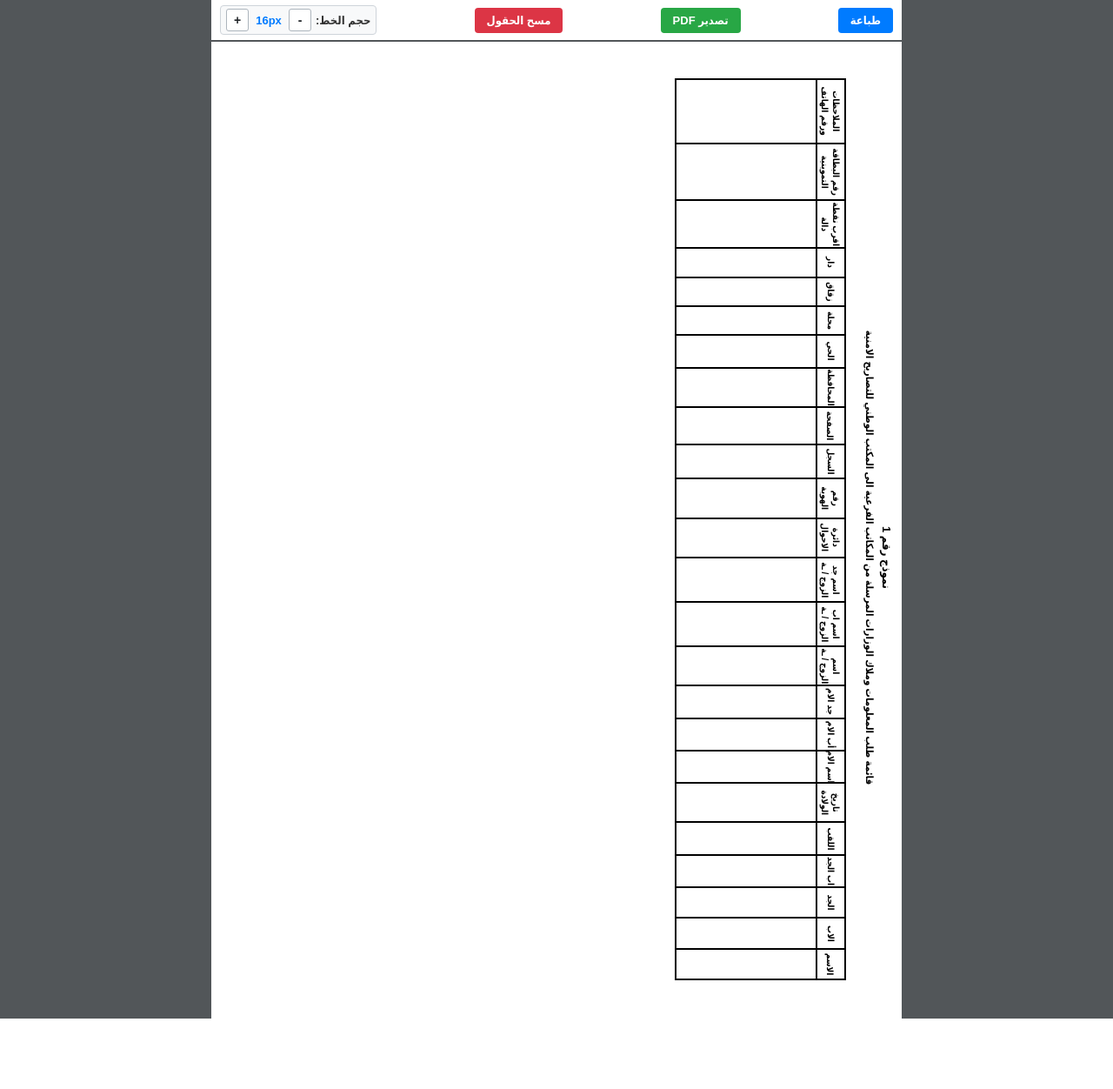
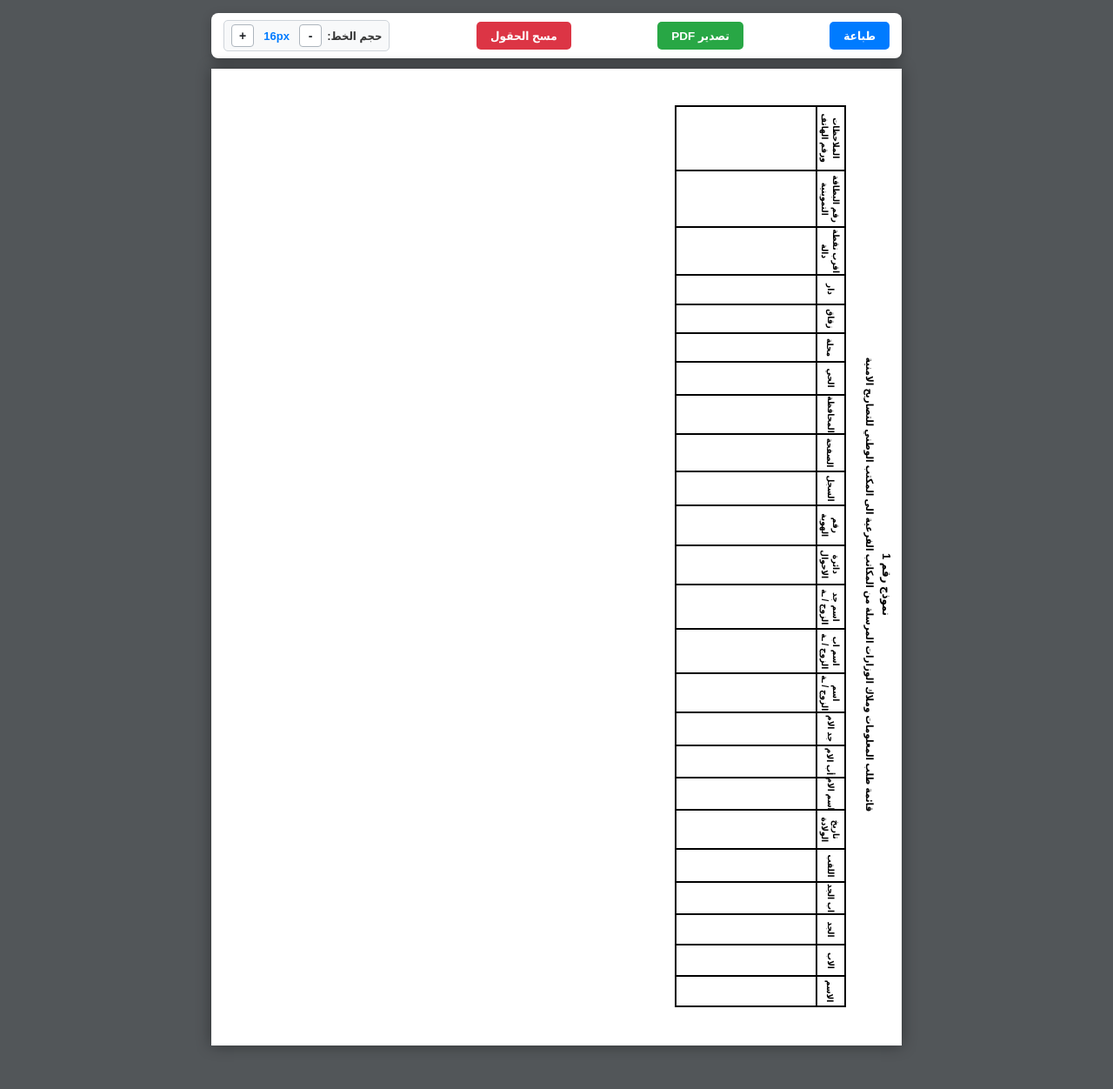
Before and after one commit to tasmg1/server, a FastAPI app: page / in a window 1280 px wide. Shown: the whole page at 87% size. Before the commit the page ends 1171 px from the top, so only its background shows below. Run offline with FastAPI, Linux system fonts and the light colour scheme; some libraries are stand-ins or nearby versions.

Commit message:
Update index.html

```diff
--- a/templates/index.html
+++ b/templates/index.html
@@ -2,8 +2,11 @@
 <html lang="ar" dir="rtl">
 <head>
     <meta charset="UTF-8">
-    <meta name="viewport" content="width=794, user-scalable=yes">
+    <!-- تفعيل التحريك والتكبير الطبيعي الحر لجميع الهواتف -->
+    <meta name="viewport" content="width=device-width, initial-scale=1.0, minimum-scale=0.2, maximum-scale=5.0, user-scalable=yes">
     <title>نموذج رقم 1</title>
+
+    <!-- مكتبات المعالجة وتوليد PDF -->
     <script src="https://cdnjs.cloudflare.com/ajax/libs/html2canvas/1.4.1/html2canvas.min.js"></script>
     <script src="https://cdnjs.cloudflare.com/ajax/libs/jspdf/2.5.1/jspdf.umd.min.js"></script>
 
@@ -31,61 +34,88 @@
 
         html, body {
             background-color: #525659;
-            margin: 0 auto;
+            margin: 0;
             padding: 0;
-            width: 794px;
+            width: 100%;
+            min-height: 100vh;
+            /* تمكين التمرير والتكبير الحر بسلاسة على كافة الأجهزة */
+            overflow-x: auto;
+            overflow-y: auto;
+            -webkit-overflow-scrolling: touch;
+            touch-action: auto;
         }
 
-        .main-container {
-            width: 794px;
+        /* حاوية مرنة تسمح بالحركة الأفقية والعمودية دون تجمد */
+        .viewport-scroll-container {
+            display: flex;
+            flex-direction: column;
+            align-items: center;
+            min-width: 100%;
+            width: max-content;
+            padding: 15px 20px 50px 20px;
             margin: 0 auto;
-            padding: 0;
-            background-color: #ffffff;
         }
 
+        .paper-and-controls-wrapper {
+            width: 210mm;
+            display: flex;
+            flex-direction: column;
+            align-items: center;
+        }
+
+        /* شريط التحكم */
         .controls {
-            width: 794px;
-            margin: 0;
+            width: 100%;
+            margin-bottom: 12px;
             display: flex;
             align-items: center;
             justify-content: space-between;
-            gap: 6px;
+            gap: 8px;
             background: #ffffff;
-            padding: 6px 10px;
-            border-bottom: 2px solid #525659;
+            padding: 8px 14px;
+            border-radius: 8px;
+            box-shadow: 0 4px 12px rgba(0,0,0,0.25);
+            flex-wrap: nowrap;
         }
 
         .btn-action {
             color: #ffffff;
             border: none;
-            padding: 7px 14px;
-            font-size: 13px;
+            padding: 8px 16px;
+            font-size: 13.5px;
             font-weight: bold;
-            border-radius: 4px;
+            border-radius: 5px;
             cursor: pointer;
             outline: none;
-            transition: opacity 0.15s ease;
+            transition: opacity 0.15s ease, transform 0.1s ease;
             white-space: nowrap;
         }
 
         .btn-action:active {
-            opacity: 0.75;
+            transform: scale(0.96);
+            opacity: 0.8;
         }
 
         .btn-print { background-color: #007bff; }
         .btn-pdf { background-color: #28a745; }
         .btn-clear { background-color: #dc3545; }
 
+        @media (hover: hover) and (pointer: fine) {
+            .btn-print:hover { background-color: #0056b3; }
+            .btn-pdf:hover { background-color: #218838; }
+            .btn-clear:hover { background-color: #c82333; }
+        }
+
         .control-group {
             display: flex;
             align-items: center;
-            gap: 5px;
+            gap: 6px;
             font-size: 13px;
             font-weight: bold;
             color: #333333;
             background: #f8f9fa;
-            padding: 3px 6px;
-            border-radius: 4px;
+            padding: 4px 8px;
+            border-radius: 5px;
             border: 1px solid #ced4da;
             white-space: nowrap;
         }
@@ -98,31 +128,39 @@
             height: 26px;
             font-size: 14px;
             font-weight: bold;
-            border-radius: 3px;
+            border-radius: 4px;
             cursor: pointer;
             display: flex;
             align-items: center;
             justify-content: center;
+            outline: none;
         }
 
         .val-display {
-            min-width: 36px;
+            min-width: 40px;
             text-align: center;
             font-size: 13px;
             font-weight: 800;
             color: #007bff;
         }
 
+        /* ورقة A4 بمقاساتها الطبيعية */
         .a4-page {
-            width: 794px;
-            height: 1123px;
+            width: 210mm;
+            height: 297mm;
+            min-width: 210mm;
+            min-height: 297mm;
+            max-height: 297mm;
             background: #ffffff;
             position: relative;
             margin: 0;
             padding: 0;
             overflow: hidden;
+            box-shadow: 0 0 16px rgba(0,0,0,0.4);
+            flex-shrink: 0;
         }
 
+        /* النص الجانبي في أقصى اليمين */
         .side-title-wrapper {
             position: absolute;
             top: var(--title-top);
@@ -161,6 +199,7 @@
             color: #000000;
         }
 
+        /* جدول الحقول */
         .table-container {
             position: absolute;
             top: var(--table-top);
@@ -252,6 +291,7 @@
             overflow: hidden;
         }
 
+        /* ضبط إعدادات الطباعة الدقيقة A4 */
         @page {
             size: A4 portrait;
             margin: 0 !important;
@@ -267,30 +307,26 @@
                 padding: 0 !important;
                 background: #ffffff !important;
                 overflow: hidden !important;
-                -webkit-print-color-adjust: exact !important;
-                print-color-adjust: exact !important;
             }
 
             .controls {
                 display: none !important;
             }
 
-            .main-container {
+            .viewport-scroll-container,
+            .paper-and-controls-wrapper {
                 width: 210mm !important;
-                height: 297mm !important;
+                padding: 0 !important;
                 margin: 0 !important;
-                padding: 0 !important;
-                background: #ffffff !important;
+                display: block !important;
             }
 
             .a4-page {
-                margin: 0 !important;
                 width: 210mm !important;
                 height: 297mm !important;
                 min-height: 297mm !important;
                 max-height: 297mm !important;
                 box-shadow: none !important;
-                border: none !important;
                 position: relative !important;
                 overflow: hidden !important;
                 page-break-before: avoid !important;
@@ -321,7 +357,6 @@
                 background: transparent !important;
                 color: #000000 !important;
                 font-size: var(--input-font-size) !important;
-                box-shadow: none !important;
                 -webkit-appearance: none !important;
                 appearance: none !important;
             }
@@ -330,7 +365,10 @@
 </head>
 <body>
 
-    <div class="main-container">
+    <div class="viewport-scroll-container">
+        <div class="paper-and-controls-wrapper">
+
+            <!-- شريط التحكم فوق الورقة -->
             <div class="controls">
                 <button type="button" class="btn-action btn-print" id="printBtn">طباعة</button>
                 <button type="button" class="btn-action btn-pdf" id="pdfBtn">تصدير PDF</button>
@@ -344,7 +382,9 @@
                 </div>
             </div>
 
+            <!-- ورقة A4 -->
             <div class="a4-page" id="printableArea">
+                <!-- 1. النص الجانبي في أقصى اليمين -->
                 <div class="side-title-wrapper">
                     <div class="vertical-title">
                         <div class="title-head">نموذج رقم 1</div>
@@ -352,6 +392,7 @@
                     </div>
                 </div>
 
+                <!-- 2. جدول الحقول -->
                 <div class="table-container" id="tableContainer">
                     <table class="unified-table">
                         <tbody>
@@ -386,6 +427,8 @@
                     </table>
                 </div>
             </div>
+
+        </div>
     </div>
 
     <script>
@@ -397,46 +440,43 @@
         window.addEventListener('DOMContentLoaded', () => {
             loadFormData();
 
+            // حفظ فوري للبيانات المكتوبة فقط
             document.querySelectorAll('[data-key]').forEach(el => {
                 el.addEventListener('input', saveFormData);
-                el.addEventListener('keyup', saveFormData);
                 el.addEventListener('change', saveFormData);
-                el.addEventListener('cut', () => setTimeout(saveFormData, 10));
-                el.addEventListener('paste', () => setTimeout(saveFormData, 10));
             });
 
-            window.addEventListener('keydown', (e) => {
-                if ((e.altKey && (e.key === 'c' || e.key === 'C' || e.key === 'ؤ')) ||
-                    (e.ctrlKey && e.shiftKey && (e.key === 'Delete' || e.key === 'Backspace'))) {
-                    e.preventDefault();
-                    clearSavedData();
-                }
-            });
-
+            // زر الطباعة المتوافق
             const printBtn = document.getElementById('printBtn');
             printBtn.onclick = function(e) {
                 e.preventDefault();
+                this.blur();
                 if (document.activeElement) document.activeElement.blur();
                 setTimeout(() => {
                     window.print();
                 }, 50);
             };
 
+            // زر التصدير
             const pdfBtn = document.getElementById('pdfBtn');
             pdfBtn.onclick = function(e) {
                 e.preventDefault();
+                this.blur();
                 exportPDF();
             };
 
             document.getElementById('clearBtn').addEventListener('click', function() {
+                this.blur();
                 clearSavedData();
             });
 
             document.getElementById('fontDecBtn').addEventListener('click', function() {
+                this.blur();
                 adjustInputFont(-1);
             });
 
             document.getElementById('fontIncBtn').addEventListener('click', function() {
+                this.blur();
                 adjustInputFont(1);
             });
         });
@@ -493,6 +533,7 @@
             }
         }
 
+        /* تصدير PDF مباشر مع دعم مشاركة النظام وحفظ الملفات */
         async function exportPDF() {
             if (isExporting) return;
             isExporting = true;
@@ -566,7 +607,8 @@
 
                 if (navigator.canShare && navigator.canShare({ files: [file] })) {
                     await navigator.share({
-                        files: [file]
+                        files: [file],
+                        title: fileName
                     });
                 } else {
                     const downloadBlob = new Blob([pdfBlob], { type: 'application/octet-stream' });
@@ -580,7 +622,7 @@
                     setTimeout(() => {
                         document.body.removeChild(downloadLink);
                         URL.revokeObjectURL(blobUrl);
-                    }, 2000);
+                    }, 2500);
                 }
 
             } catch (err) {
```
Lines whose indentation alone changed are shown as unchanged.
